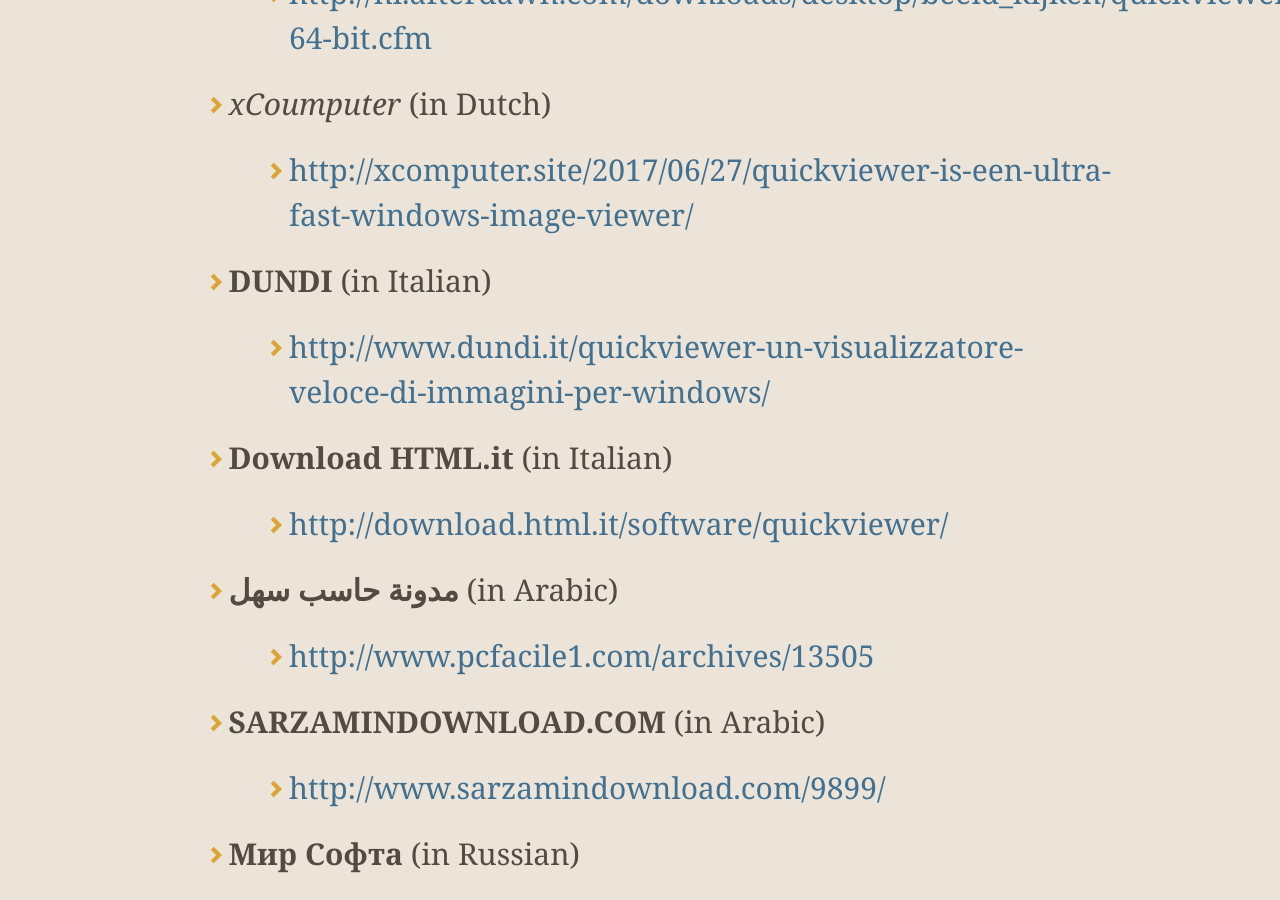
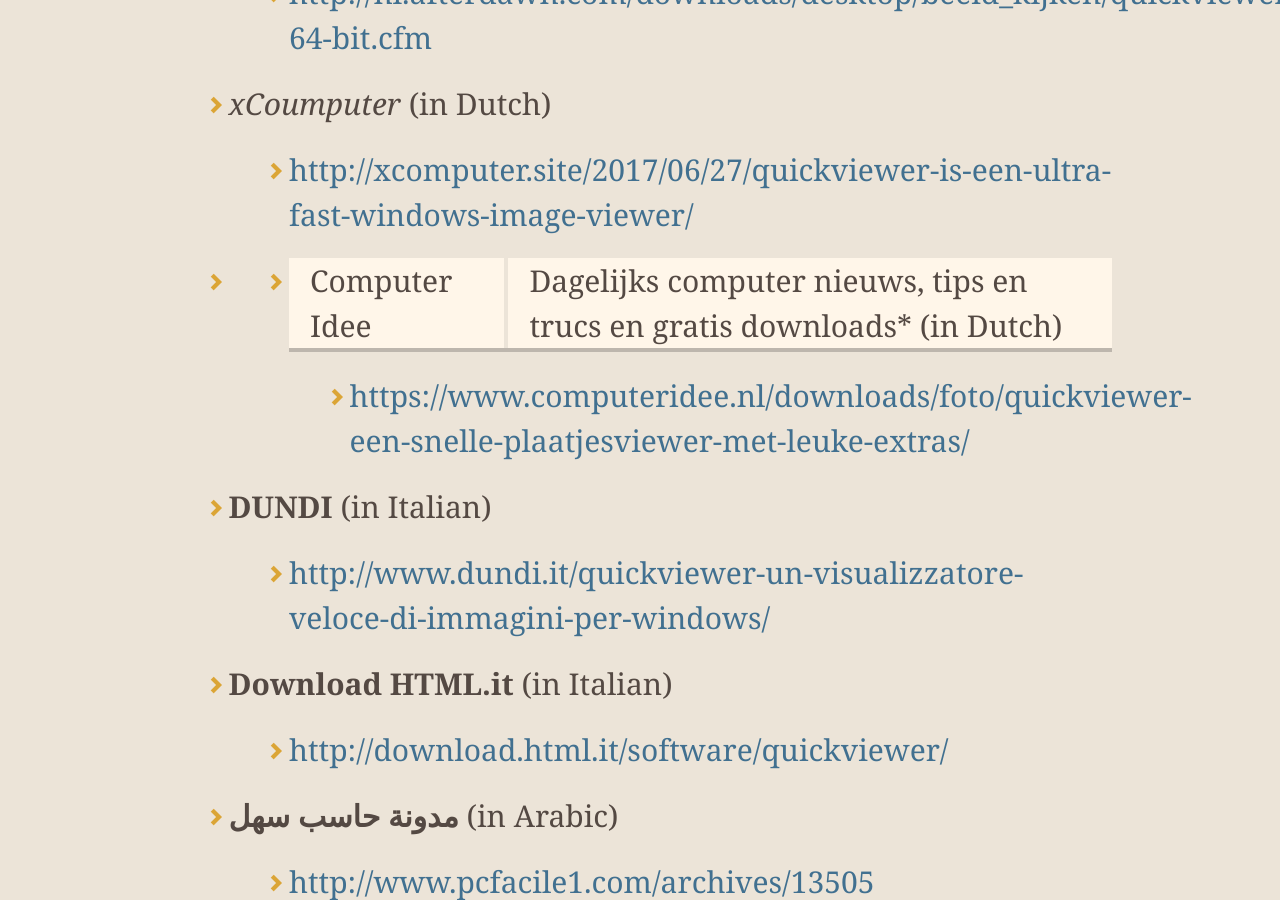
Before and after one commit to kanryu/quickviewer, a Jekyll site: the page built from docs/index.md, in a window 1280 px wide and 900 px high, scrolled down 8523 px. Built offline with Jekyll 4.4.1, drawn with Linux system fonts in a browser that asks for light colours; nearby versions of some CDN libraries; comment, search, counter and statistics services are not loaded; our own code applies the rules of GitHub Pages for plain Markdown files.

Commit message:
Update index.md

```diff
--- a/docs/index.md
+++ b/docs/index.md
@@ -132,6 +132,8 @@ You can also clone the latest source code from **[this repository.](https://gith
     - [http://nl.afterdawn.com/downloads/desktop/beeld_kijken/quickviewer-64-bit.cfm](http://nl.afterdawn.com/downloads/desktop/beeld_kijken/quickviewer-64-bit.cfm)
 - *xCoumputer* (in Dutch)
     - [http://xcomputer.site/2017/06/27/quickviewer-is-een-ultra-fast-windows-image-viewer/](http://xcomputer.site/2017/06/27/quickviewer-is-een-ultra-fast-windows-image-viewer/)
+- * Computer Idee | Dagelijks computer nieuws, tips en trucs en gratis downloads* (in Dutch)
+    - [https://www.computeridee.nl/downloads/foto/quickviewer-een-snelle-plaatjesviewer-met-leuke-extras/](https://www.computeridee.nl/downloads/foto/quickviewer-een-snelle-plaatjesviewer-met-leuke-extras/)
 - **DUNDI** (in Italian)
     - [http://www.dundi.it/quickviewer-un-visualizzatore-veloce-di-immagini-per-windows/](http://www.dundi.it/quickviewer-un-visualizzatore-veloce-di-immagini-per-windows/)
 - **Download HTML.it** (in Italian)
```
